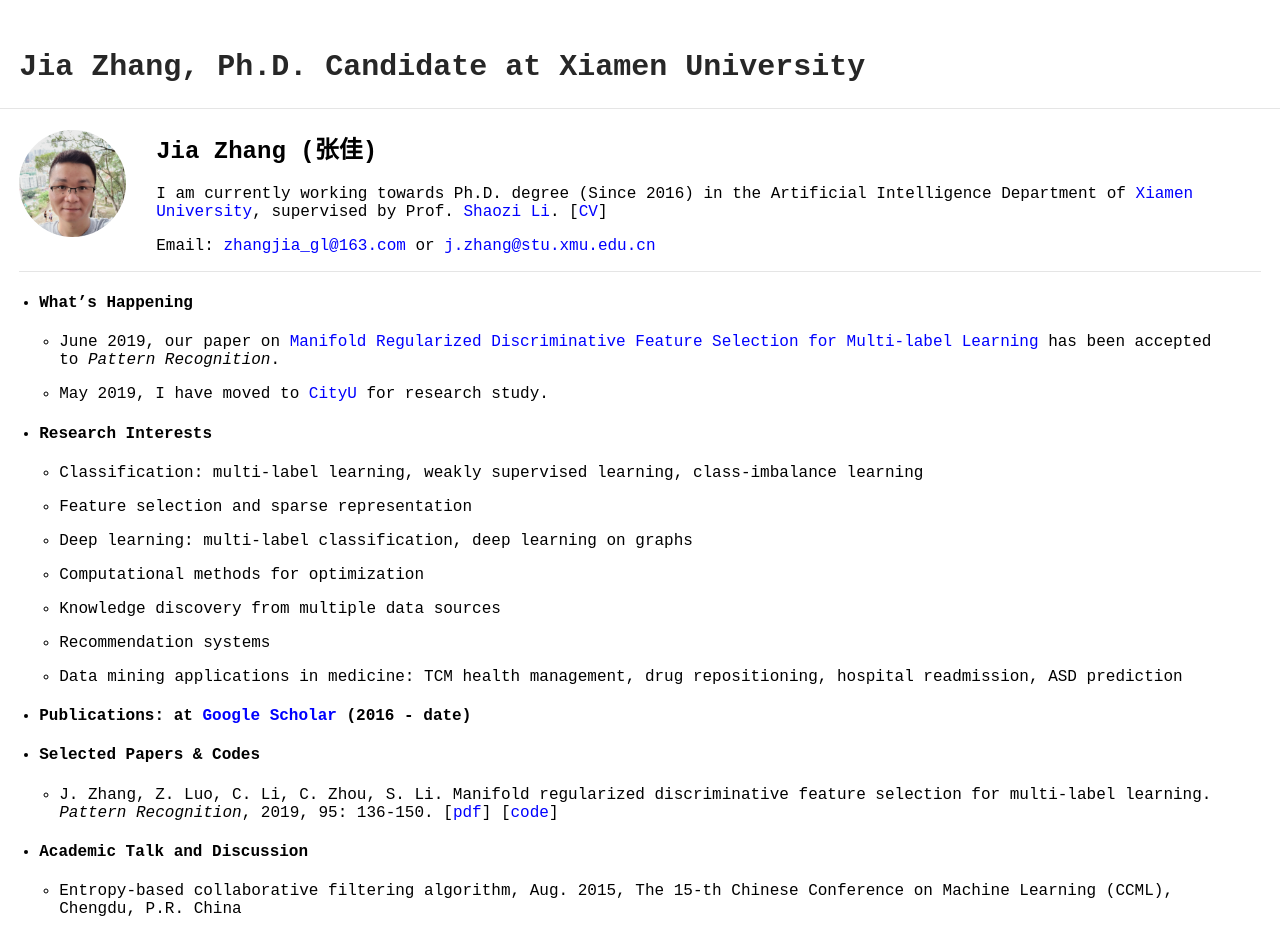
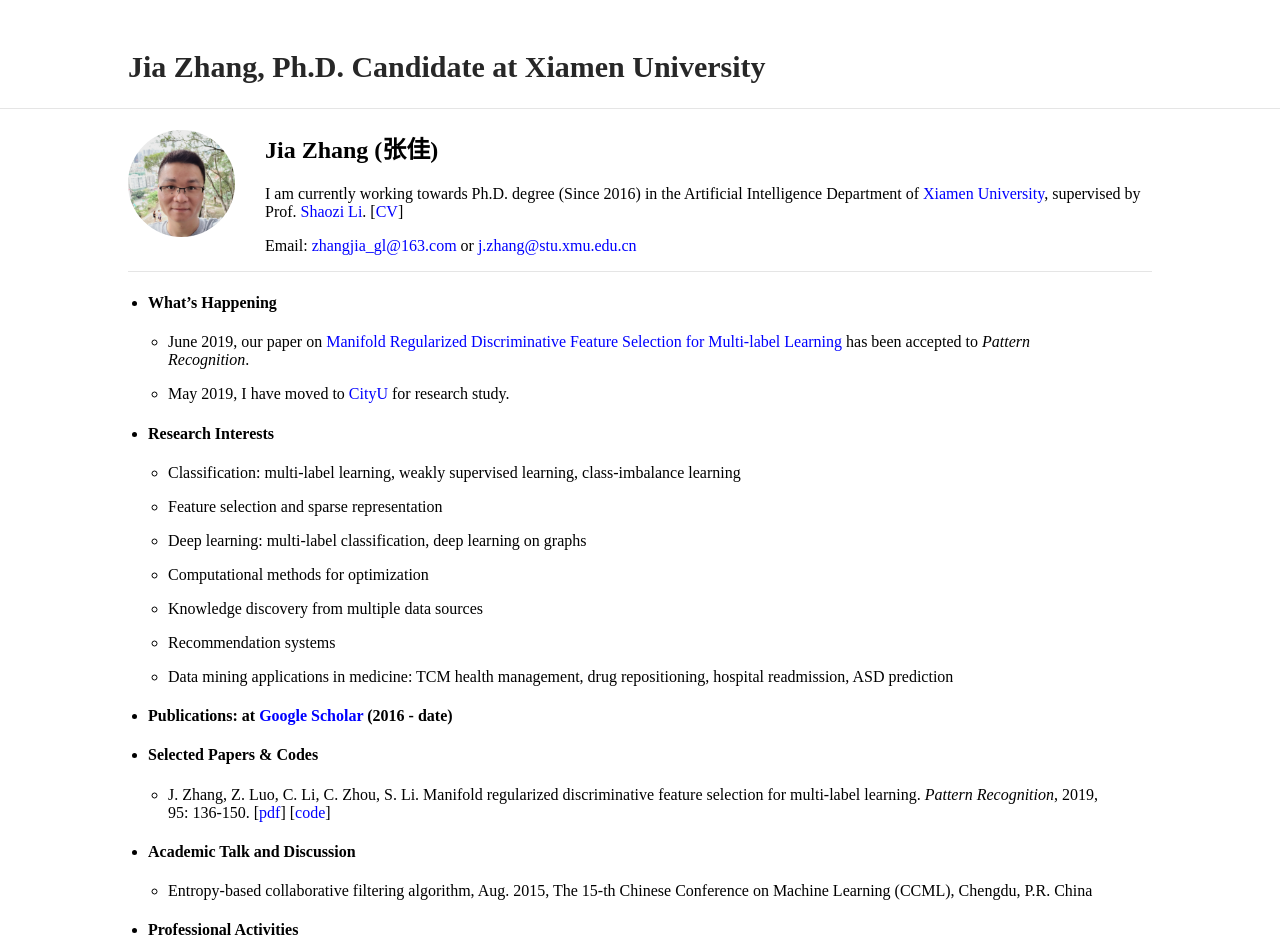
Before and after one commit to jiazhang-ml/jiazhang-ml.github.io, a Jekyll site: the page built from index.md, in a window 1280 px wide. Shown: the top 938 px of the page. Built offline with Jekyll 4.4.1, drawn with Linux system fonts in a browser that asks for light colours.

Commit message:
Update _style.scss

```diff
--- a/_sass/_style.scss
+++ b/_sass/_style.scss
@@ -11,7 +11,7 @@ html {
 }
 body {
     margin: 0;
-    font-family:"Courier New";
+    font-family:"Times New Roman";
     font-size: 100%;
     height: 100%;
 }
@@ -34,7 +34,7 @@ hr {
  */
 
 #author-name {
-    font-family:"Courier New";
+    font-family:"Times New Roman";
     font-weight:bold;
     font-size: 30px;
     color: #272727;
@@ -68,7 +68,7 @@ hr {
 /* Divs */
 
 .container {
-    max-width: 97%;
+    max-width: 80%;
     margin: auto;
 }
 .wrapper {
```
